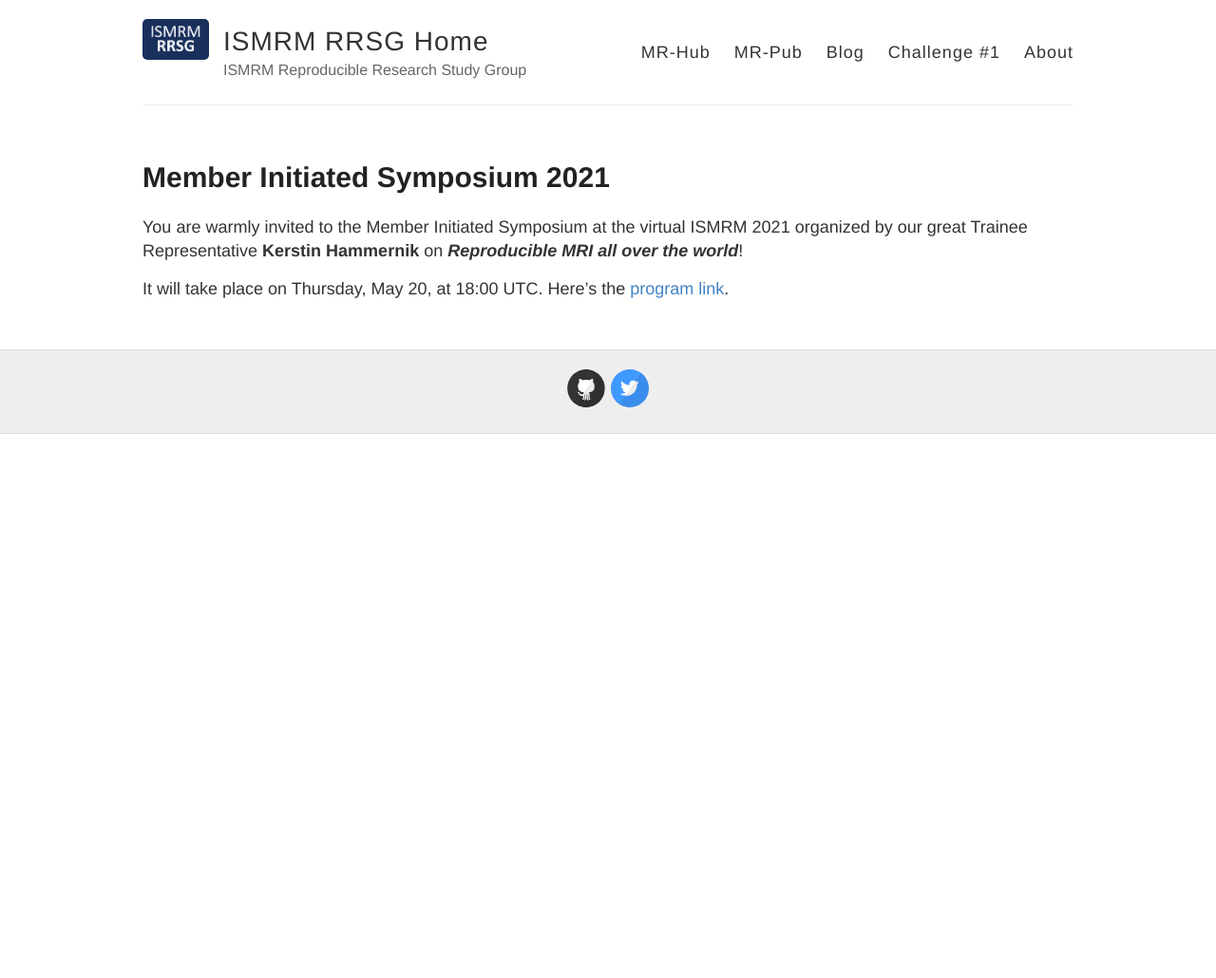
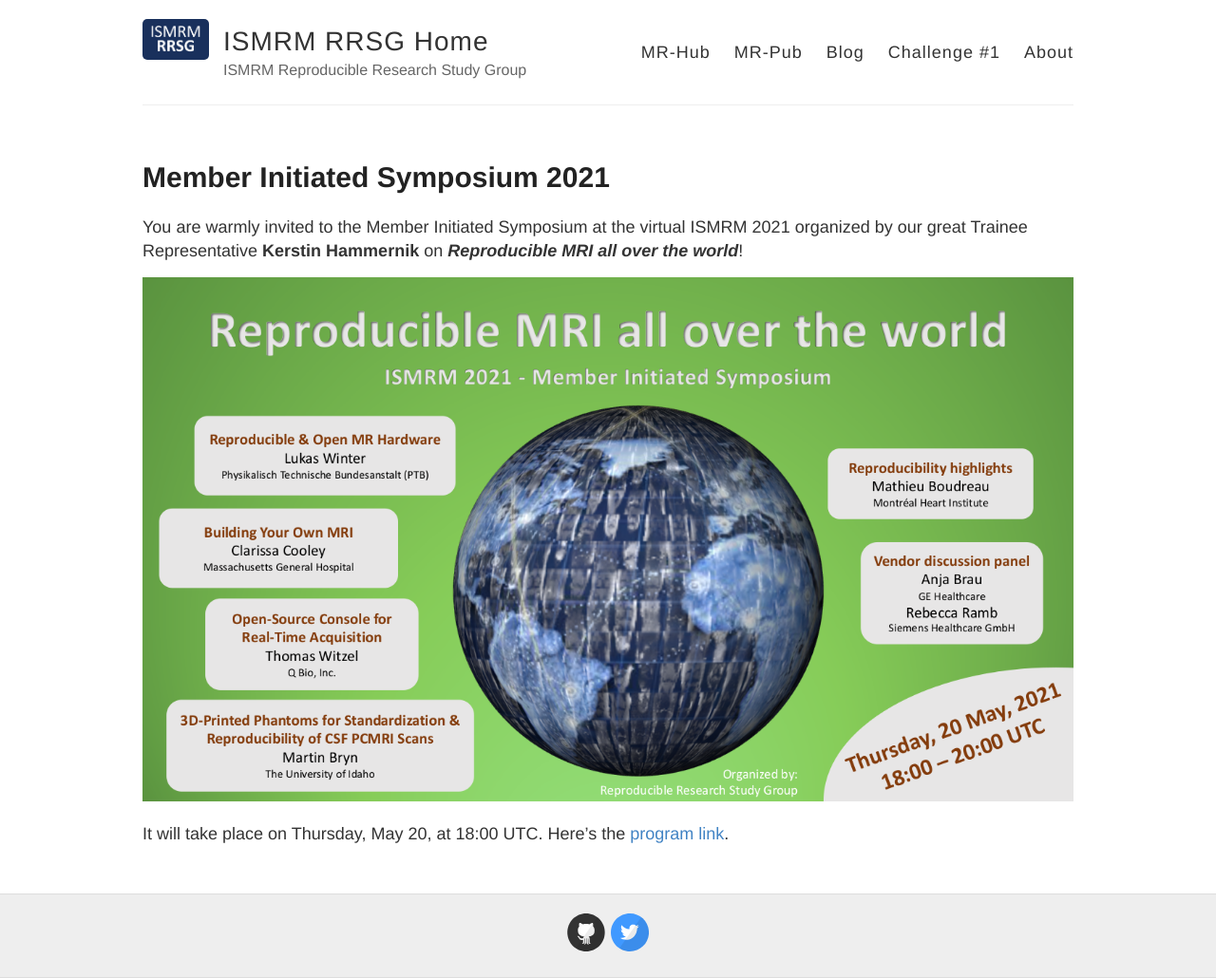
Before and after one commit to ISMRM/rrsg, a Jekyll site: the page built from _posts/2021-05-15-MIS21.md, in a window 1280 px wide. Shown: the whole page at 95% size. Built offline with Jekyll 4.4.1, drawn with Linux system fonts in a browser that asks for light colours; comment, search, counter and statistics services are not loaded; before the commit the page ends 900 px from its top, so only the background shows below that.

Commit message:
Update MIS

```diff
--- a/_posts/2021-05-15-MIS21.md
+++ b/_posts/2021-05-15-MIS21.md
@@ -6,4 +6,6 @@ author: Francesco Santini
 
 You are warmly invited to the Member Initiated Symposium at the virtual ISMRM 2021 organized by our great Trainee Representative **Kerstin Hammernik** on ***Reproducible MRI all over the world***!
 
+![MIS Slide](/images/teaser_reproducible_mri.png)
+
 It will take place on Thursday, May 20, at 18:00 UTC. Here's the [program link](https://www.ismrm.org/21/program-files/MIS-19.htm).
```
Also changed, not shown: images/teaser_reproducible_mri.png (added).
